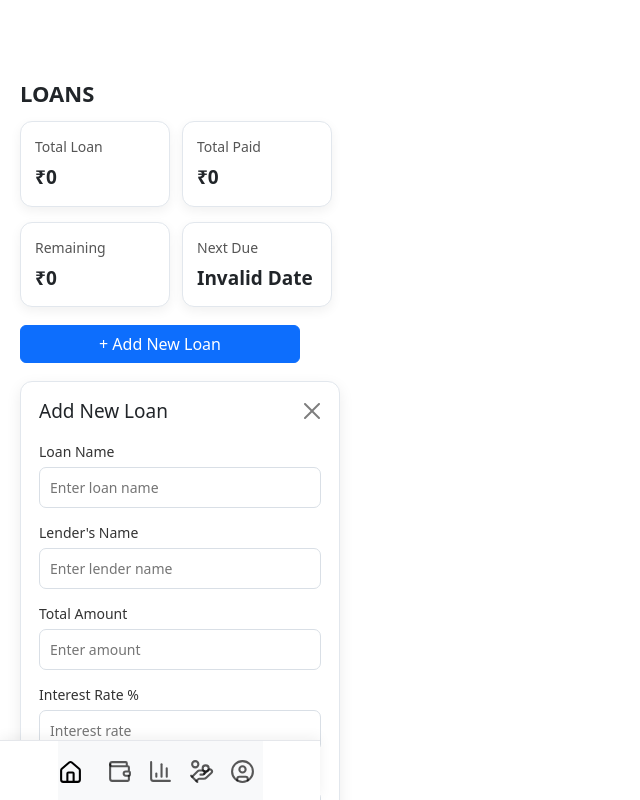
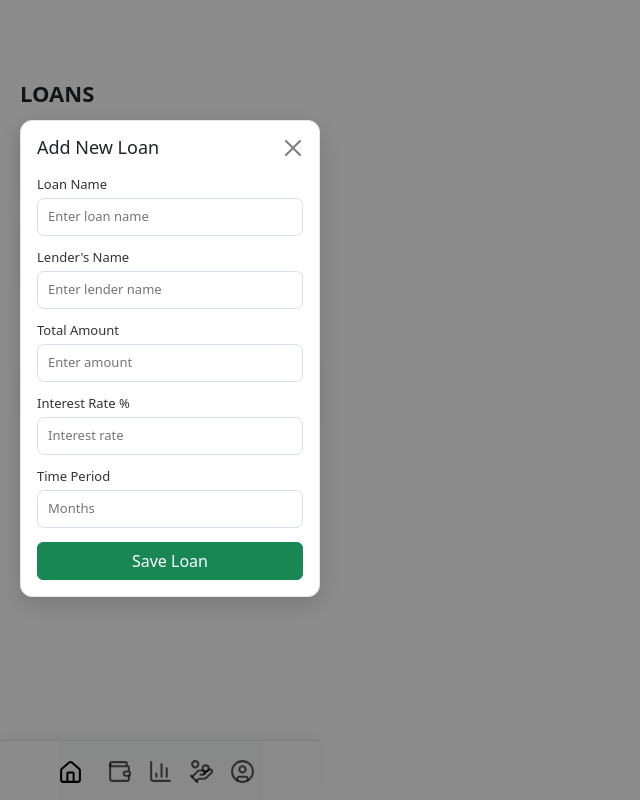
Before and after one commit to shaikhabuhasim0/finixy-expense-tracker, a React (Vite) app: page /Loan in a window 1280 px wide. Both pictures are taken after a click on the button "+ Add New Loan". Shown: the top 800 px of the page, without its empty margins (0-640 px from the left). Built offline with nearby package versions, Linux system fonts and the light colour scheme.

Commit message:
ADDED totalremainingamount TO COUNT REMAINING AMOUNT

```diff
--- a/src/App.css
+++ b/src/App.css
@@ -913,7 +913,7 @@ width: 300px;
 ========================= */
 
 .loan-page {
-  padding: 20px 22px 100px;
+  padding: 18px 20px 90px;
 }
 
 
@@ -924,17 +924,17 @@ width: 300px;
 .loancards,
 .loancardsnosecond {
   display: flex;
-  gap: 12px;
-  margin-top: 15px;
+  gap: 10px;
+  margin-top: 14px;
 }
 
 .loancard {
   background: white;
   border: 1px solid #e2e7ed;
   border-radius: 12px;
-  padding: 14px;
-  width: 150px;
-  min-height: 65px;
+  padding: 12px;
+  width: 140px;
+  min-height: 60px;
   box-shadow: 0 4px 12px rgba(0, 0, 0, 0.06);
 
   display: flex;
@@ -943,13 +943,13 @@ width: 300px;
 }
 
 .loancard span {
-  font-size: 14px;
+  font-size: 13px;
   color: #555;
 }
 
 .loancard strong {
-  font-size: 19px;
-  margin-top: 6px;
+  font-size: 18px;
+  margin-top: 5px;
 }
 
 
@@ -958,14 +958,52 @@ width: 300px;
 ========================= */
 
 .loanbtnnn {
-  margin-top: 18px;
+  margin-top: 16px;
 }
 
 .loanbtnnn button {
-  width: 280px;
+  width: 260px;
   max-width: 100%;
 }
 
+
+/* =========================
+   MODAL OVERLAY (shared by Add Loan + Pay Due)
+========================= */
+
+.modal-overlay {
+  position: fixed;
+  inset: 0;
+  background: rgba(0, 0, 0, 0.45);
+
+  display: flex;
+  align-items: flex-start;
+  justify-content: flex-start;
+
+  z-index: 1000;
+  padding: 16px;
+  padding-top: 120px;
+  padding-left: 20px;
+  overflow-y: auto;
+  box-sizing: border-box;
+}
+
+.modal-overlay2{
+    position: fixed;
+  inset: 0;
+  background: rgba(0, 0, 0, 0.45);
+
+  display: flex;
+  align-items: flex-start;
+  justify-content: flex-start;
+
+  z-index: 1000;
+  padding: 16px;
+  padding-top: 350px;
+  padding-left: 16px;
+  overflow-y: auto;
+  box-sizing: border-box;
+}
 
 /* =========================
    ADD LOAN FORM
@@ -974,22 +1012,21 @@ width: 300px;
 .loanboxxx {
   position: relative;
 
-  margin-top: 18px;
-  padding: 18px;
+  width: 300px;
+  max-width: 100%;
 
-  width: 320px;
-  max-width: calc(100% - 10px);
+  padding: 16px;
 
   background: white;
   border: 1px solid #e2e7ed;
   border-radius: 12px;
 
-  box-shadow: 0 5px 15px rgba(0, 0, 0, 0.08);
+  box-shadow: 0 8px 24px rgba(0, 0, 0, 0.15);
 }
 
 .loanboxxx h4 {
-  margin: 0 0 18px;
-  font-size: 19px;
+  margin: 0 0 16px;
+  font-size: 18px;
 }
 
 
@@ -997,21 +1034,21 @@ width: 300px;
 
 .loan-close {
   position: absolute;
-  right: 15px;
-  top: 17px;
+  right: 14px;
+  top: 15px;
 }
 
 
 /* Each input row */
 
 .loan-field {
-  margin-bottom: 14px;
+  margin-bottom: 12px;
 }
 
 .loan-field label {
   display: block;
-  font-size: 14px;
-  margin-bottom: 5px;
+  font-size: 13px;
+  margin-bottom: 4px;
   color: #333;
 }
 
@@ -1022,13 +1059,13 @@ width: 300px;
   width: 100%;
   box-sizing: border-box;
 
-  padding: 9px 10px;
+  padding: 8px 10px;
 
   border: 1px solid #d9dfe6;
   border-radius: 7px;
 
   outline: none;
-  font-size: 14px;
+  font-size: 13px;
 }
 
 .nameinputbox:focus {
@@ -1040,7 +1077,7 @@ width: 300px;
 
 .save-loan-btn {
   width: 100%;
-  margin-top: 3px;
+  margin-top: 2px;
 }
 
 
@@ -1049,15 +1086,15 @@ width: 300px;
 ========================= */
 
 .allloans {
-  margin-top: 20px;
+  margin-top: 18px;
 
-  width: 320px;
-  max-width: calc(100% - 10px);
+  width: 300px;
+  max-width: 100%;
 
-  max-height: 260px;
+  max-height: 240px;
   overflow-y: auto;
 
-  padding: 15px;
+  padding: 14px;
 
   box-sizing: border-box;
 
@@ -1067,7 +1104,7 @@ width: 300px;
 
   box-shadow: 0 4px 12px rgba(0, 0, 0, 0.06);
 
-  font-size: 18px;
+  font-size: 17px;
   font-weight: 600;
 }
 
@@ -1075,22 +1112,22 @@ width: 300px;
 /* Individual loan row */
 
 .allloans > div {
-  margin-top: 10px;
-  padding: 12px;
+  margin-top: 9px;
+  padding: 10px;
 
   background: #f7f9fb;
   border-radius: 8px;
 
   font-size: 13px;
   font-weight: normal;
-  line-height: 1.6;
+  line-height: 1.5;
 }
 
 
 /* Pay button */
 
 .my-btn {
-  padding: 3px 10px !important;
+  padding: 3px 9px !important;
   font-size: 12px !important;
 
   height: auto !important;
@@ -1107,12 +1144,10 @@ width: 300px;
 .payingform {
   position: relative;
 
-  margin-top: 20px;
+  width: 300px;
+  max-width: 100%;
 
-  width: 320px;
-  max-width: calc(100% - 10px);
-
-  padding: 18px;
+  padding: 16px;
 
   box-sizing: border-box;
 
@@ -1120,18 +1155,18 @@ width: 300px;
   border: 1px solid #e2e7ed;
   border-radius: 12px;
 
-  box-shadow: 0 5px 15px rgba(0, 0, 0, 0.08);
+  box-shadow: 0 8px 24px rgba(0, 0, 0, 0.15);
 }
 
 .payingform h4 {
-  margin: 0 0 18px;
-  font-size: 18px;
+  margin: 0 0 16px;
+  font-size: 17px;
 }
 
 .payingform .btn-close {
   position: absolute;
-  right: 15px;
-  top: 18px;
+  right: 14px;
+  top: 16px;
 }
 
 
@@ -1141,12 +1176,23 @@ width: 300px;
   background: #f7f9fb;
   border-radius: 8px;
 
-  padding: 12px;
+  padding: 11px;
 
-  font-size: 14px;
-  line-height: 2;
+  font-size: 13px;
+  line-height: 1.8;
 }
 
+.due-value{
+  font-weight: 600;
+}
+
+.due-date{
+  font-weight: 600;
+}
+
+.my-btn{
+  margin-left: 60px;
+}
 
 /* =========================
    MOBILE
@@ -1155,12 +1201,12 @@ width: 300px;
 @media (max-width: 500px) {
 
   .loan-page {
-    padding: 18px 15px 90px;
+    padding: 16px 14px 80px;
   }
 
   .loancards,
   .loancardsnosecond {
-    gap: 8px;
+    gap: 7px;
   }
 
   .loancard {
--- a/src/Components/Loan.jsx
+++ b/src/Components/Loan.jsx
@@ -76,7 +76,17 @@ const totalAmount = Number(form.totalamount) + interest;
 
 const permonthamount = Number(totalAmount) / Number(form.timeperiod)
 
-const totalremainingamount = {}
+const totalremainingamount = formhistory.reduce((total, item) => {
+
+  const interest =
+    (Number(item.totalamount) * Number(item.intrestrate)) / 100;
+
+  const totalLoanAmount =
+    Number(item.totalamount) + interest;
+
+  return total + totalLoanAmount;
+
+}, 0);
 
   return (
     <>
@@ -87,7 +97,7 @@ const totalremainingamount = {}
 <div className="loancards">
   <div className="loancard">
     <span>Total Loan</span>
-    <strong>₹{totalloan}</strong>
+    <strong>{totalloan}</strong>
   </div>
 
   <div className="loancard">
@@ -99,7 +109,7 @@ const totalremainingamount = {}
 <div className="loancardsnosecond">
   <div className="loancard">
     <span>Remaining</span>
-    <strong>₹{totalloan}</strong>
+    <strong>₹ {totalremainingamount} </strong>
   </div>
 
   <div className="loancard">
@@ -109,13 +119,14 @@ const totalremainingamount = {}
     </strong>
   </div>
 </div>
-{/* end  */}
 
 <div className='loanbtnnn'>
  <button className="btn btn-primary" type="button" onClick={()=>setType("addnewloan")}> + Add New Loan</button>
 </div>
 
 {type === "addnewloan" && (
+
+ <div className="modal-overlay">
 
 <div className="loanboxxx">
 
@@ -128,7 +139,7 @@ const totalremainingamount = {}
   ></button>
 
   <div className="loan-field">
-    <label>Loan Name</label>
+    <label className='boldnames'>Loan Name</label>
     <input
       type="text"
       className="nameinputbox"
@@ -144,7 +155,7 @@ const totalremainingamount = {}
   </div>
 
   <div className="loan-field">
-    <label>Lender's Name</label>
+    <label className='boldnames'>Lender's Name</label>
     <input
       type="text"
       className="nameinputbox"
@@ -160,7 +171,7 @@ const totalremainingamount = {}
   </div>
 
   <div className="loan-field">
-    <label>Total Amount</label>
+    <label className='boldnames'>Total Amount</label>
     <input
       type="number"
       className="nameinputbox"
@@ -176,7 +187,7 @@ const totalremainingamount = {}
   </div>
 
   <div className="loan-field">
-    <label>Interest Rate %</label>
+    <label className='boldnames'>Interest Rate %</label>
     <input
       type="number"
       className="nameinputbox"
@@ -192,7 +203,7 @@ const totalremainingamount = {}
   </div>
 
   <div className="loan-field">
-    <label>Time Period</label>
+    <label className='boldnames'>Time Period</label>
     <input
       type="number"
       className="nameinputbox"
@@ -216,9 +227,7 @@ const totalremainingamount = {}
   </button>
 
 </div>
-
-// end
-
+</div>
 )}
 
 <div className='allloans'>All Dues
@@ -226,12 +235,35 @@ const totalremainingamount = {}
   const dueDate = new Date(item.date);
   dueDate.setMonth(dueDate.getMonth() + 1);
 return (
-<div>Type = {item.loanname} Amount = ₹{item.totalamount}  Next due on {dueDate.toLocaleDateString()} <button type="button" class="btn btn-success my-btn" onClick={() => payduebtn(item)}>Pay </button> </div>
+ <div className="due-item">
+    <div className="due-row">
+      <span className="due-label"><b>Type = </b></span>
+      <span className="due-value">{item.loanname}</span>
+    </div>
+
+    <div className="due-row">
+      <span className="due-label"><b>Amount = </b> </span>
+      <span className="due-value">₹{item.totalamount}</span>
+    </div>
+
+    <div className="due-footer">
+      <span className="due-label"><b>Next Due =</b> </span>
+      <span className="due-date">{dueDate.toLocaleDateString()}</span>
+      <button
+        type="button"
+        className="btn btn-success my-btn"
+        onClick={() => payduebtn(item)}
+      >
+        Pay
+      </button>
+    </div>
+  </div>
 )
 })}
 </div>
 <div>
   {type==="loadpayingform" && (
+    <div className="modal-overlay2">
     <div className='payingform'><h4>PAY REMAINING DUE <button type="button" className="btn-close" onClick={clearbutton}></button></h4>
 
 <div>
@@ -251,6 +283,7 @@ return (
 </div>
 
     </div>
+    </div>
   )}
 </div>
     </>
```
